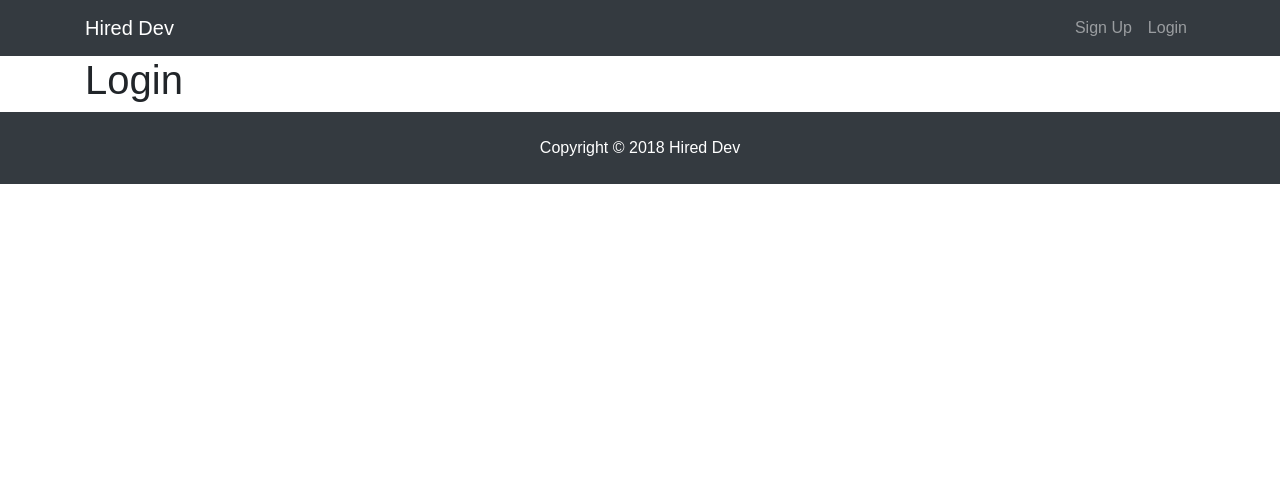
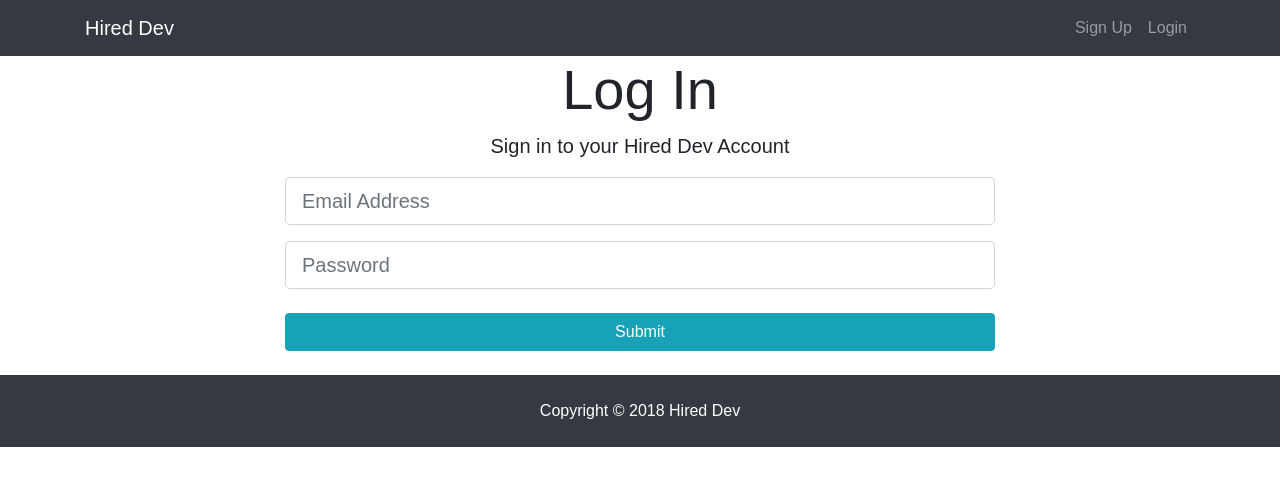
Before and after one commit to hundalrs/HiredDev, a React (Create React App) app in the folder client/: page /login in a window 1280 px wide. Shown: the top 486 px of the page. Built offline with nearby package versions, Linux system fonts and the light colour scheme.

Commit message:
Added login and registration forms without linking to backend

```diff
--- a/client/src/components/auth/Login.js
+++ b/client/src/components/auth/Login.js
@@ -1,10 +1,71 @@
 import React, { Component } from "react";
 
 class Login extends Component {
+  constructor() {
+    super();
+    this.state = {
+      email: "",
+      password: "",
+      errors: {}
+    };
+    this.onChange = this.onChange.bind(this);
+    this.onSubmit = this.onSubmit.bind(this);
+  }
+
+  onChange(e) {
+    this.setState({ [e.target.name]: e.target.value });
+  }
+
+  onSubmit(e) {
+    e.preventDefault();
+
+    const user = {
+      email: this.state.email,
+      password: this.state.password
+    };
+
+    console.log(user);
+  }
+
   render() {
     return (
-      <div>
-        <h1>Login</h1>
+      <div className="login">
+        <div className="container">
+          <div className="row">
+            <div className="col-md-8 m-auto">
+              <h1 className="display-4 text-center">Log In</h1>
+              <p className="lead text-center">
+                Sign in to your Hired Dev Account
+              </p>
+              <form onSubmit={this.onSubmit}>
+                <div className="form-group">
+                  <input
+                    type="email"
+                    className="form-control form-control-lg"
+                    placeholder="Email Address"
+                    name="email"
+                    value={this.state.email}
+                    onChange={this.onChange}
+                  />
+                </div>
+                <div className="form-group">
+                  <input
+                    type="password"
+                    className="form-control form-control-lg"
+                    placeholder="Password"
+                    name="password"
+                    value={this.state.password}
+                    onChange={this.onChange}
+                  />
+                </div>
+                <input
+                  type="submit"
+                  className="btn btn-info btn-block mt-4 mb-4"
+                />
+              </form>
+            </div>
+          </div>
+        </div>
       </div>
     );
   }
--- a/client/src/components/auth/Register.js
+++ b/client/src/components/auth/Register.js
@@ -10,7 +10,27 @@
       password2: "",
       errors: {}
     };
+    this.onChange = this.onChange.bind(this);
+    this.onSubmit = this.onSubmit.bind(this);
   }
+
+  onChange(e) {
+    this.setState({ [e.target.name]: e.target.value });
+  }
+
+  onSubmit(e) {
+    e.preventDefault();
+
+    const newUser = {
+      name: this.state.name,
+      email: this.state.email,
+      password: this.state.password,
+      password2: this.state.password2
+    };
+
+    console.log(newUser);
+  }
+
   render() {
     return (
       <div className="register">
@@ -19,7 +39,7 @@
             <div className="col-md-8 m-auto">
               <h1 className="display-4 text-center">Sign Up</h1>
               <p>Create your Hired Dev account</p>
-              <form action="create-profile.html">
+              <form onSubmit={this.onSubmit}>
                 <div className="form-group">
                   <input
                     type="text"
@@ -27,6 +47,7 @@
                     placeholder="Name"
                     name="name"
                     value={this.state.name}
+                    onChange={this.onChange}
                   />
                 </div>
                 <div className="form-group">
@@ -36,6 +57,7 @@
                     placeholder="Email Address"
                     name="email"
                     value={this.state.email}
+                    onChange={this.onChange}
                   />
                 </div>
                 <div className="form-group">
@@ -45,6 +67,7 @@
                     placeholder="Password"
                     name="password"
                     value={this.state.password}
+                    onChange={this.onChange}
                   />
                 </div>
                 <div className="form-group">
@@ -54,14 +77,13 @@
                     placeholder="Confirm Password"
                     name="password2"
                     value={this.state.password2}
+                    onChange={this.onChange}
                   />
                 </div>
-                <div className="form-group">
-                  <input
-                    type="submit"
-                    className="btn btn-info btn-block mt-4"
-                  />
-                </div>
+                <input
+                  type="submit"
+                  className="btn btn-info btn-block mt-4 mb-4"
+                />
               </form>
             </div>
           </div>
```
